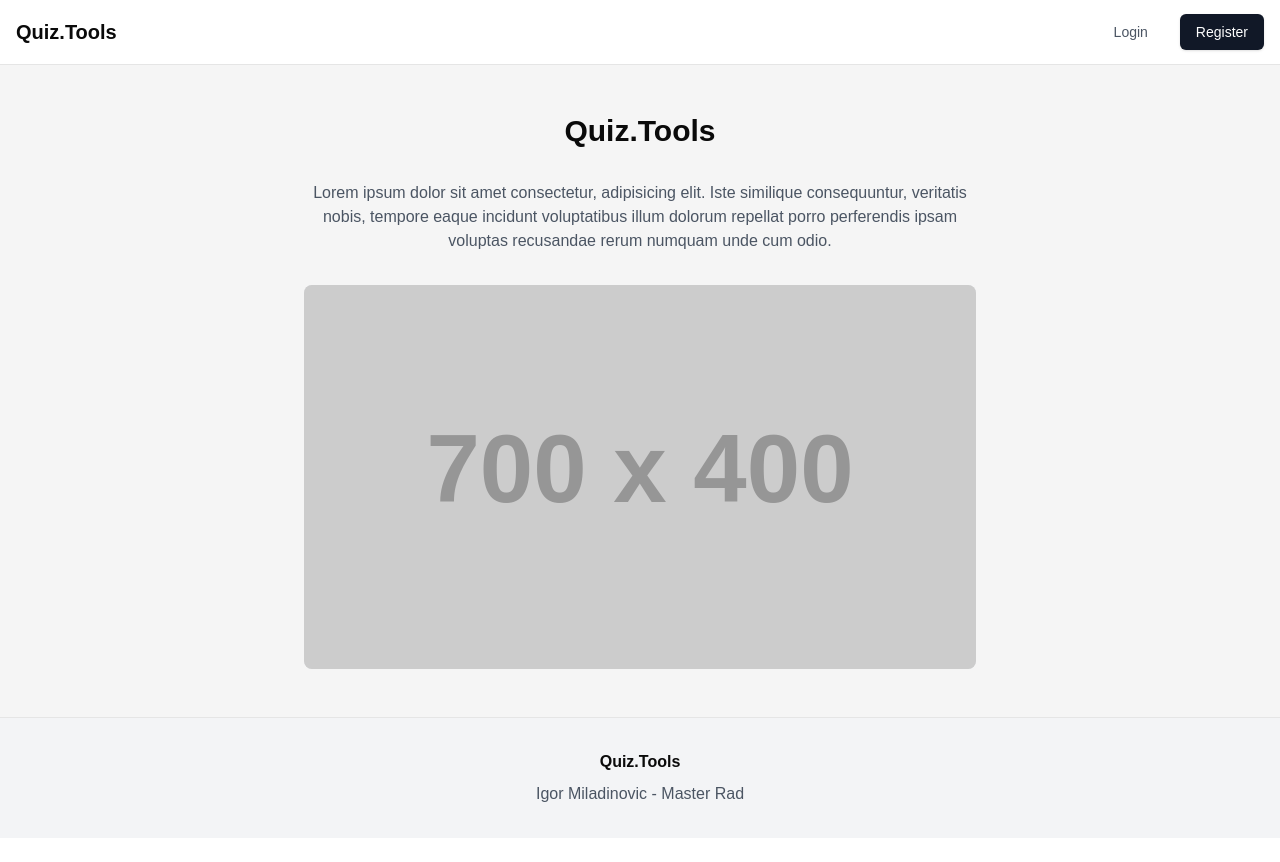
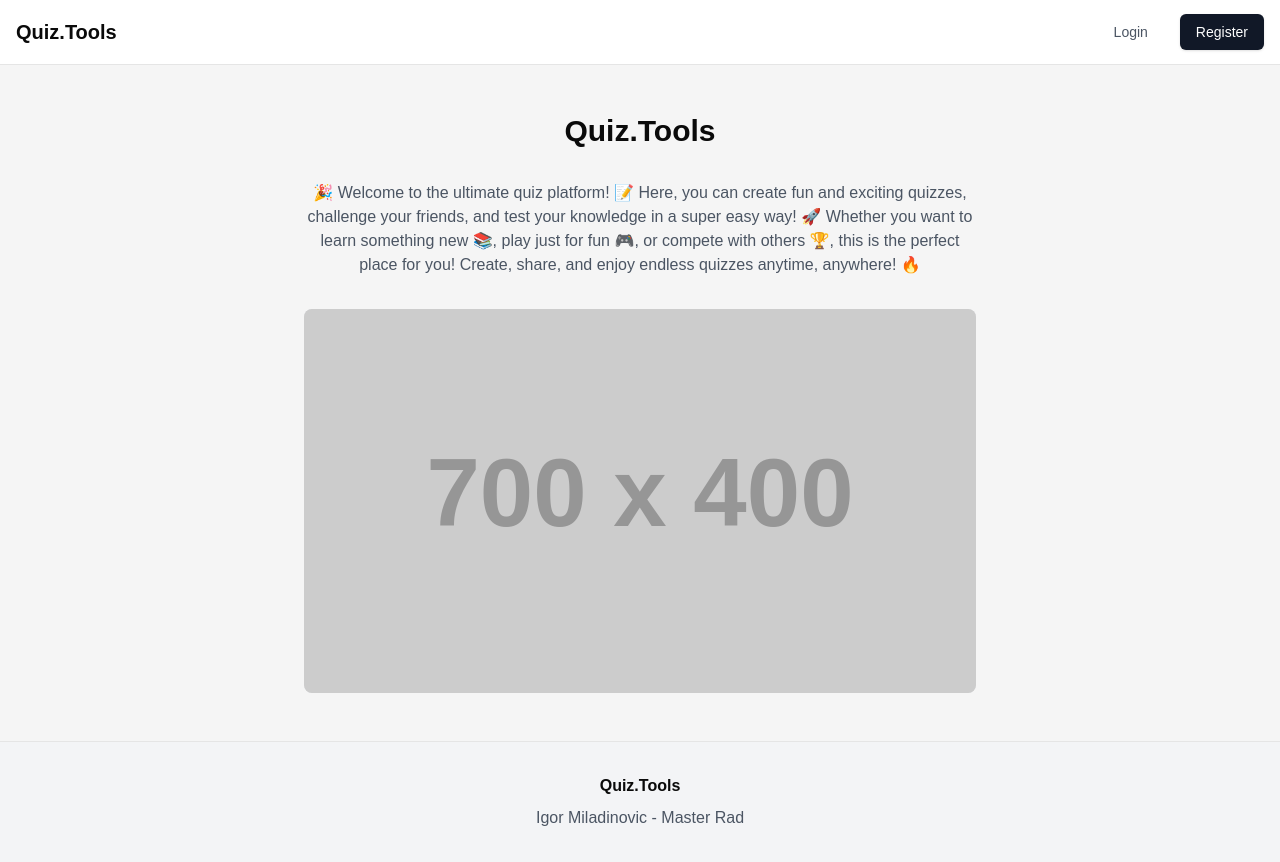
Before and after one commit to tehnonaut/quiz-front, a Next.js app: page / in a window 1280 px wide. Before the commit the page ends 838 px from the top, so only its background shows below. Built offline with nearby package versions, Linux system fonts and the light colour scheme.

Commit message:
paragraph text ai generated

```diff
--- a/app/page.tsx
+++ b/app/page.tsx
@@ -31,10 +31,7 @@ export default function QuizToolsLanding() {
         <div className="max-w-2xl mx-auto text-center space-y-8">
           <h1 className="text-3xl font-bold">Quiz.Tools</h1>
           <p className="text-gray-600">
-            Lorem ipsum dolor sit amet consectetur, adipisicing elit. Iste
-            similique consequuntur, veritatis nobis, tempore eaque incidunt
-            voluptatibus illum dolorum repellat porro perferendis ipsam voluptas
-            recusandae rerum numquam unde cum odio.
+          🎉 Welcome to the ultimate quiz platform! 📝 Here, you can create fun and exciting quizzes, challenge your friends, and test your knowledge in a super easy way! 🚀 Whether you want to learn something new 📚, play just for fun 🎮, or compete with others 🏆, this is the perfect place for you! Create, share, and enjoy endless quizzes anytime, anywhere! 🔥
           </p>
           <div className="aspect-video w-full bg-gray-200 rounded-lg flex items-center justify-center text-gray-500">
             <img
```
